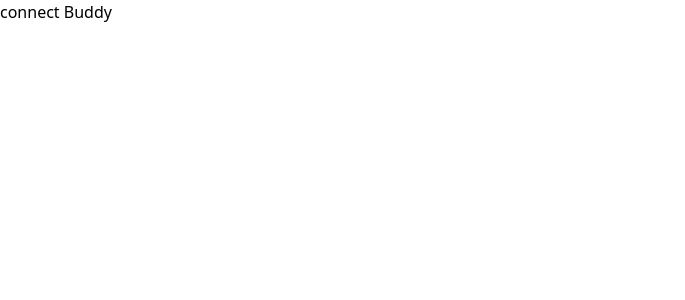
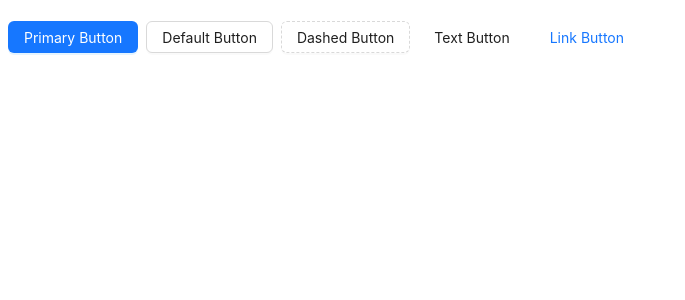
Before and after one commit to factor-4/connectbuddy, a Next.js app: page / in a window 1280 px wide. Shown: the top 300 px of the page, without its empty margins (0-685 px from the left). Built offline with nearby package versions, Linux system fonts and the light colour scheme.

Commit message:
antid added

```diff
--- a/src/app/page.tsx
+++ b/src/app/page.tsx
@@ -1,7 +1,13 @@
-import Image from "next/image";
+import { Button, Flex } from 'antd';
 
 export default function Home() {
   return (
-    <h1>connect Buddy</h1>
+    <h1><Flex gap="small" wrap="wrap">
+      <Button type="primary">Primary Button</Button>
+      <Button>Default Button</Button>
+      <Button type="dashed">Dashed Button</Button>
+      <Button type="text">Text Button</Button>
+      <Button type="link">Link Button</Button>
+    </Flex></h1>
   );
 }
--- a/tailwind.config.ts
+++ b/tailwind.config.ts
@@ -16,5 +16,8 @@
     },
   },
   plugins: [],
+  corePlugins: {
+    preflight: false
+  }
 };
 export default config;
```
Also changed, not shown: package.json (+5 -4 lines), 1 other file (tests, documents, lock files or other folders).
